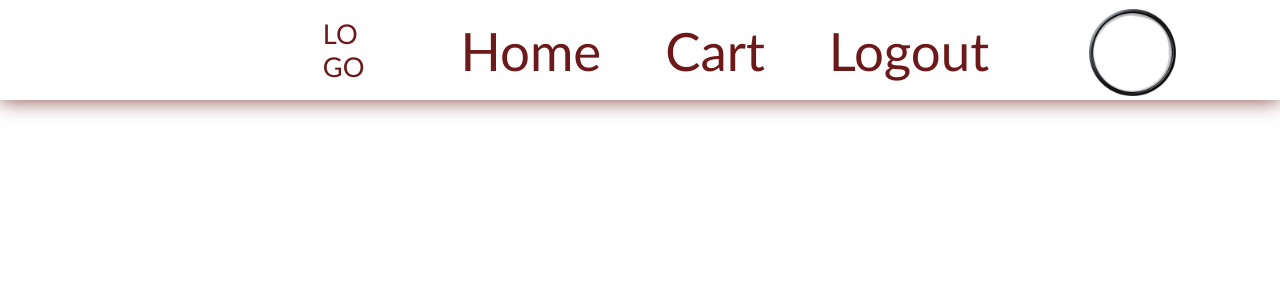
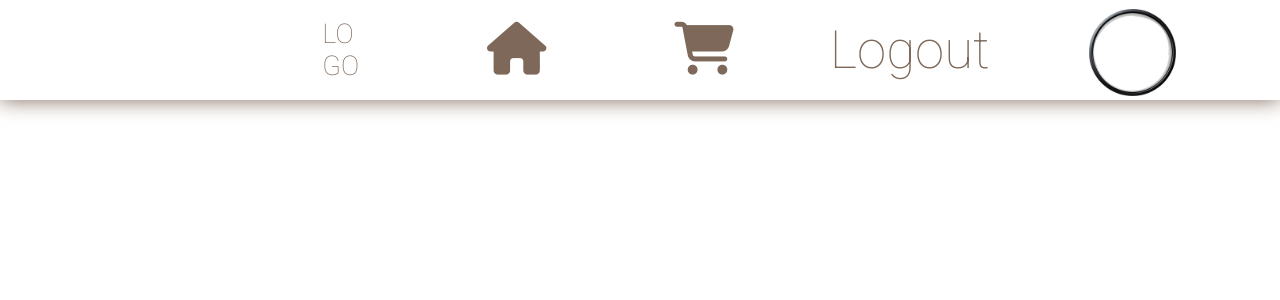
Before and after one commit to YehOkiHub/EcommerceStore, a Node server app: page /cart in a window 1280 px wide. Shown: the top 300 px of the page. Run offline with Node 20, Linux system fonts and the light colour scheme; a user stored in the database is signed in; data that the repository does not hold is empty; some libraries are stand-ins or nearby versions.

Commit message:
add styling to the webpages

```diff
--- a/controllers/api/product-routes.js
+++ b/controllers/api/product-routes.js
@@ -123,7 +123,7 @@ router.delete('/:id', auth, (req, res) => {
 router.get('/addtocart/:id', async (req, res) => {
   console.log(req.session)
   if(req.session == undefined || req.session == null || req.session.logged_in == undefined || req.session.logged_in == false){
-    res.json({message: "Please Create an account to add product to cart"})
+    res.json({message: "Please log in to add product to cart"})
   }else{
     let product_id = req.params.id
     if(req.session.cart == undefined) {
--- a/index.html
+++ b/index.html
@@ -6,6 +6,7 @@
     <meta name="viewport" content="width=device-width, initial-scale=1.0">
     <title>ecommerce store</title>
     <link rel="stylesheet" href="style.css">
+    <script src="https://kit.fontawesome.com/7a68f3df4f.js" crossorigin="anonymous"></script>
 
 </head>
 <body>
@@ -14,7 +15,7 @@
             <a href="/">
                 <p id="logo">LO<br>GO</p>
             </a>
-            <a href="/">Home</a>
+            <a href="/"><i class="fa-solid fa-house"></i>Home</a>
             <a href="/cart">Cart</a>
             <a href="/login">Login</a>
         </div>
--- a/public/css/style.css
+++ b/public/css/style.css
@@ -1,13 +1,20 @@
+@import url('https://fonts.googleapis.com/css2?family=Roboto:wght@100;300;400;500&display=swap');
+
 
 * {
     margin: 0px;
     padding: 0px;
     box-sizing: border-box;
-    font-family:'Gill Sans', 'Gill Sans MT', Calibri, 'Trebuchet MS', sans-serif;
+    font-family:'Roboto', sans-serif;
     font-size: 16px;
+    font-weight: 100;
+    scroll-behavior: smooth;
 }
 
 #nav-bar {
+    position: fixed;
+    top: 0;
+    left: 0;
     margin: 0 0;
     width: 100vw;
     display: flex;
@@ -15,15 +22,15 @@
     align-items: center;
     justify-content: center;
     height: 100px;
-    box-shadow: 0px 0px 20px #7f423d;
-    z-index: 999;
+    box-shadow: 0px 0px 20px #7d6859;
+    z-index: 2;
     background-color: #fff;
 }
 #nav-bar * {
     margin: 0 2rem;
     font-size: 3.3rem;
     text-decoration: none;
-    color: #6d1919;
+    color: #7d6859;
 }
 
 #logo{
@@ -50,8 +57,9 @@
     align-items: center;
     padding: 1.5rem;
     margin: -1px -1px;
-    border: 2px solid #EADAd0;
+    border: 2px solid #c3bab0;
     background-color: #fff;
+    z-index: 1;
 }
 
 .product-image {
@@ -91,6 +99,12 @@
     border: 2px solid #EADAd0;
     z-index: -999;
     background-color: #fff;
+    justify-content: space-between;
+}
+
+.product-price {
+    flex-grow: 2;
+    justify-content: end;
 }
 
 #cart-header {
@@ -156,6 +170,7 @@
     padding:15px;
     display: flex;
     justify-content: space-between;
+    margin-top: 2.8rem;
 
 
 }
@@ -219,16 +234,85 @@ margin-bottom: 30px;
     top: 50%;
     transform: translate(-50%, -50%);
     font-size: 18px;
-    font-weight: 600;
+    font-weight: 100;
     text-align: center;
-
-
+    z-index: 999;
 }
 
 .time {
 
-    position: absolute;
+    position: fixed;
     right: 100px;
     top: 5px;
+    z-index: 999;
 
 }
+
+.fa-house {
+    color:black
+}
+
+#landing-hero {
+    height: 100vh;
+    width: 100vw;
+
+}
+
+#landing-hero img {
+    height: 100%;
+    width: 100%;
+    z-index: -2;
+}
+
+#landing-hero::after {
+    content: "Hand-picked \A for the modern man";
+    white-space: pre-wrap;
+    color: #7d6859;
+    position: relative;
+    top: -20%;
+    left: 10%;
+    z-index: 1;
+    font-size: 3rem;
+}
+
+.overlay {
+position: absolute;
+  width: 100vw;
+  height: 100vh;
+  top: 0;
+  left: 0;
+  background: linear-gradient(rgba(255, 255, 255, .4), rgb(255, 255, 255, 1) 99%);
+  z-index: 0;
+}
+
+#shop-button {
+    position: absolute;
+    width: min-content;
+    background-color: none;
+    top: 7rem;
+    left: 0;
+    right: 0;
+    margin: 0 auto;
+    display: flex;
+    flex-direction: column;
+    justify-content: space-around;
+    align-items: center;
+}
+
+#landing-hero a {
+    font-size: 2rem;
+    font-weight:400;
+    text-decoration: none;
+    border-style: solid;
+    border-width: .22rem;
+    border-radius: .2rem;
+    color: #7d6859;
+}
+
+#shop-button div {
+    font-weight: 500;
+    font-family: 'Courier New', Courier, monospace;
+    font-size: 2.5rem;
+    color: #7d6859;
+    transform: rotate(180deg) translateY(1.5rem);
+}
--- a/views/cart.handlebars
+++ b/views/cart.handlebars
@@ -1,12 +1,12 @@
 <div id="shop">
-        <div class="card-container">
+        <div class="cart-card-container">
             {{#each products}}
-            <div class="product-card">
+            <div class="cart-product-card">
                 <div class="image-container">
-                    <img class="product-image" id="placeholder-image" src={{dataValues.img}}>
+                    <img class="cart-product-image" id="placeholder-image" src={{dataValues.img}}>
                 </div>
                 <h3 class="product-name">{{dataValues.product_name}}</h3>
-                <h3 class="product-price">{{dataValues.price}}</h3>
+                <h3 class="product-price">${{dataValues.price}}</h3>
                 <button id="button" class="button button-grey" onclick="deletePost({{dataValues.id}})">Delete</button>
 
             </div>
--- a/views/layouts/main.handlebars
+++ b/views/layouts/main.handlebars
@@ -6,6 +6,7 @@
     <meta name="viewport" content="width=device-width, initial-scale=1.0">
     <title>ecommerce store</title>
     <link rel="stylesheet" href="/css/style.css">
+    <script src="https://kit.fontawesome.com/7a68f3df4f.js" crossorigin="anonymous"></script>
 
 </head>
 <body>
@@ -14,9 +15,9 @@
             <a href="/">
                 <p id="logo">LO<br>GO</p>
             </a>
-            <a href="/">Home</a>
+            <a href="/"><i class="fa-solid fa-house"></i></a>
             {{#if session.logged_in}}
-            <a href="/cart">Cart</a>
+            <a href="/cart"><i class="fa-solid fa-cart-shopping"></i></a>
             {{/if}}
             {{#if session.logged_in}}
             <a href="/api/users/logout">Logout</a>
@@ -26,8 +27,9 @@
 
         </div>
     </header>
-    <div class="time"> <img src="/wall.png">
-    <span id="nowtime"></span>
+    <div class="time">
+      <img src="/wall.png">
+      <span id="nowtime"></span>
     </div>
 
        {{{body}}}
```
Also changed, not shown: views/home.handlebars (+9 -1 lines).
